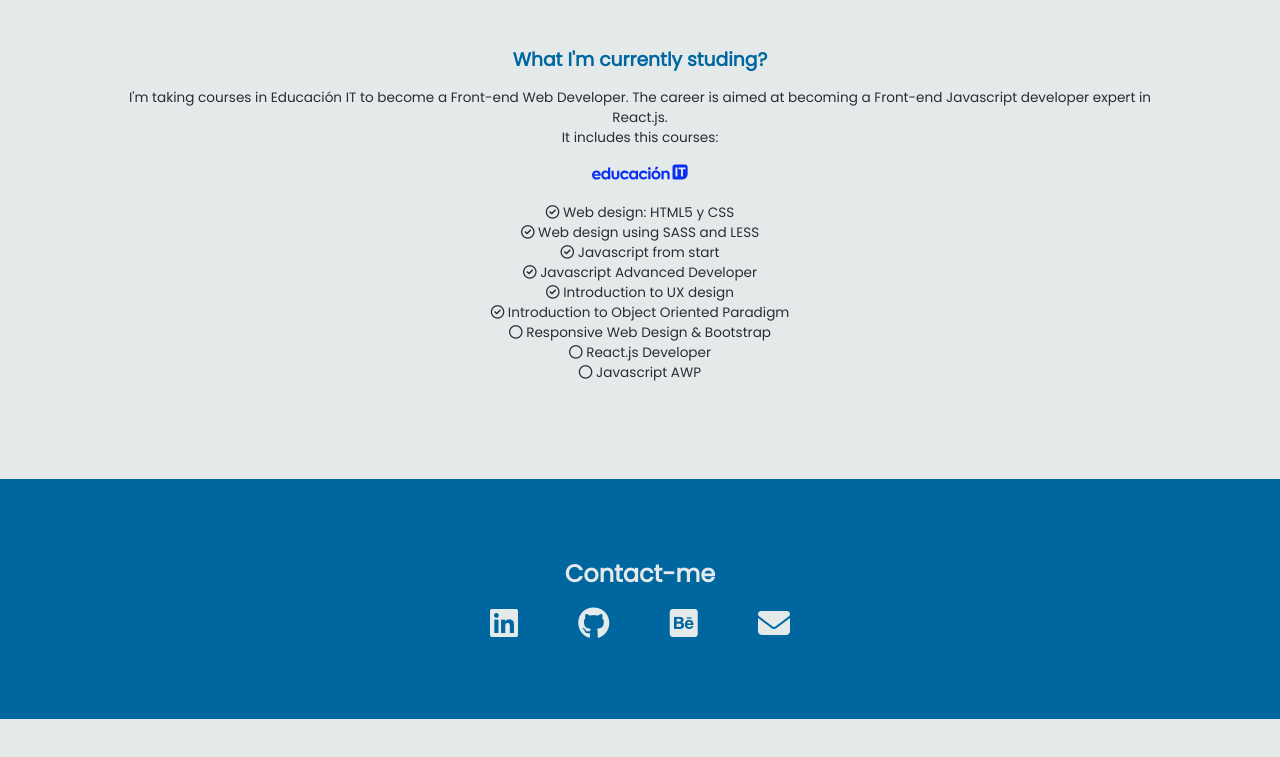
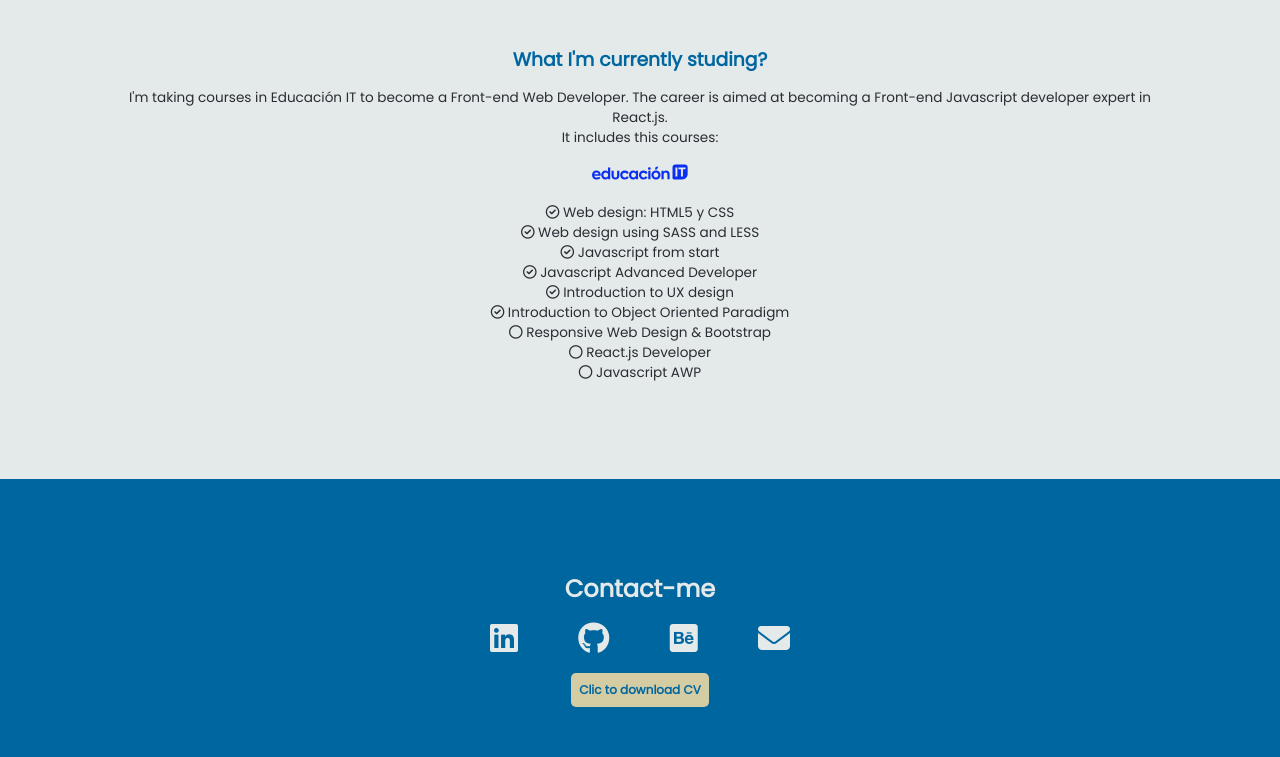
Before and after one commit to marianacont/portfolio, a plain HTML site: page index.html in a window 1280 px wide. Shown: the part 3728-4485 px from the top of the page. Before the commit the page ends 4447 px from the top, so only its background shows below. Drawn offline with Linux system fonts and the light colour scheme; a web font is replaced by a local one.

Commit message:
boton descarga de cv

```diff
--- a/index.html
+++ b/index.html
@@ -163,6 +163,8 @@
             <a href="https://behance.net/mariana_conti" target="_blank"><i class="fa-brands fa-square-behance fa-2x"></i></a>
             <a href="mailto:marianacontipeycere@gmail.com"><i class="fa-solid fa-envelope fa-2x"></i></a>
         </div>
+
+        <a download="cv_MarianaConti" href="assets/docs/cv_MarianaConti.pdf"><h3>Clic to download CV</h3></a>
     </footer>
 
 
--- a/styles/footer.css
+++ b/styles/footer.css
@@ -1,6 +1,6 @@
 #footer{
     width: 100%;
-    height: 30vh;
+    height: 40vh;
     margin: auto;
     position: relative;
     background-color: var(--first);
@@ -14,6 +14,7 @@
 #footer h2{
     color: var(--light);
 }
+
 .social {
     display: flex;
     justify-content: space-between;
@@ -30,3 +31,13 @@
     transform: scale(1.1);
     text-shadow: rgb(43, 44, 51) 1px 1px 5px;
 }
+#footer h3{
+    color: var(--first);
+    background-color: var(--second);
+    padding: .5rem;
+    border-radius: 5px;
+    font-size: .75rem;
+}
+#footer h3:hover{
+    box-shadow: var(--dark) 1px 1px 5px;
+}
--- a/styles/principal.css
+++ b/styles/principal.css
@@ -8,7 +8,7 @@
 
 :root{
     --first: #0066a0;
-    --second: rgb(1, 162, 143);
+    --second: rgb(212, 204, 162);
     --light: #E4EAEA;
     --gray: #ccc;
     --dark: rgb(43, 44, 51);
```
Also changed, not shown: 2 other files.
